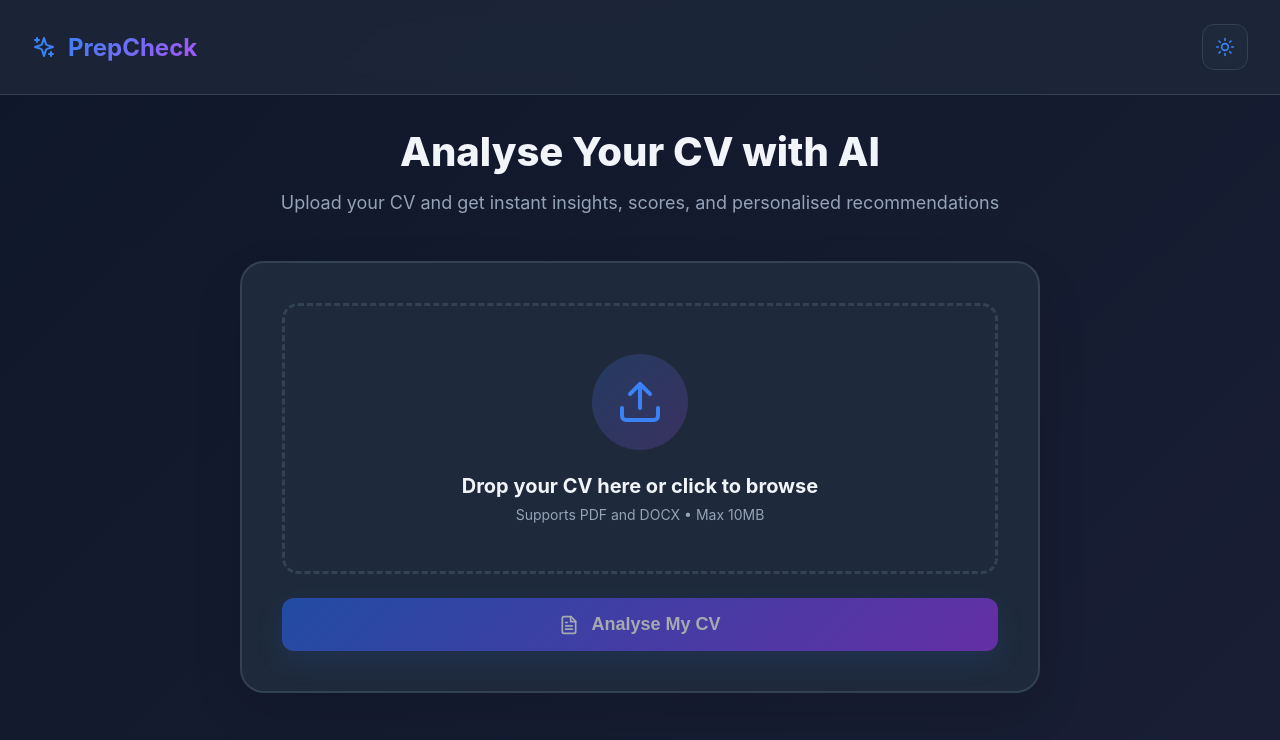
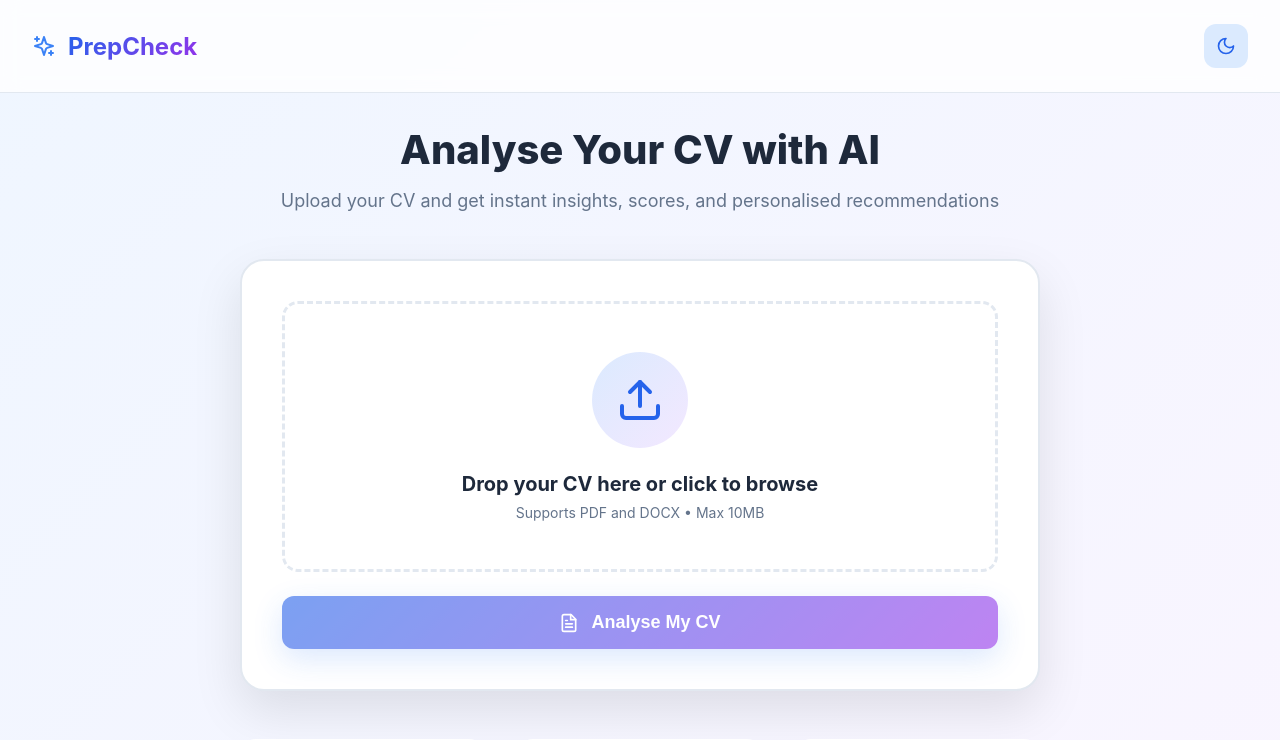
Before and after one commit to MmelIGaba/PrepCheck, a React (Vite) app in the folder frontend/: page / in a window 1280 px wide. Shown: the top 740 px of the page. Built offline with nearby package versions, Linux system fonts and the light colour scheme; no server answers.

Commit message:
Updated App.jsx  for PrepPal

```diff
--- a/frontend/src/App.jsx
+++ b/frontend/src/App.jsx
@@ -10,7 +10,12 @@
 const API_URL = import.meta.env.VITE_API_URL || 'http://localhost:5000';
 
 function App() {
-  const [darkMode, setDarkMode] = useState(true);
+  // Detect system theme preference
+  const [darkMode, setDarkMode] = useState(() => {
+    // Check if user prefers dark mode
+    return window.matchMedia && window.matchMedia('(prefers-color-scheme: dark)').matches;
+  });
+
   const [currentView, setCurrentView] = useState('upload'); // 'upload' | 'results'
   const [analysisData, setAnalysisData] = useState(null);
   const [uploadedFilename, setUploadedFilename] = useState('');
```
